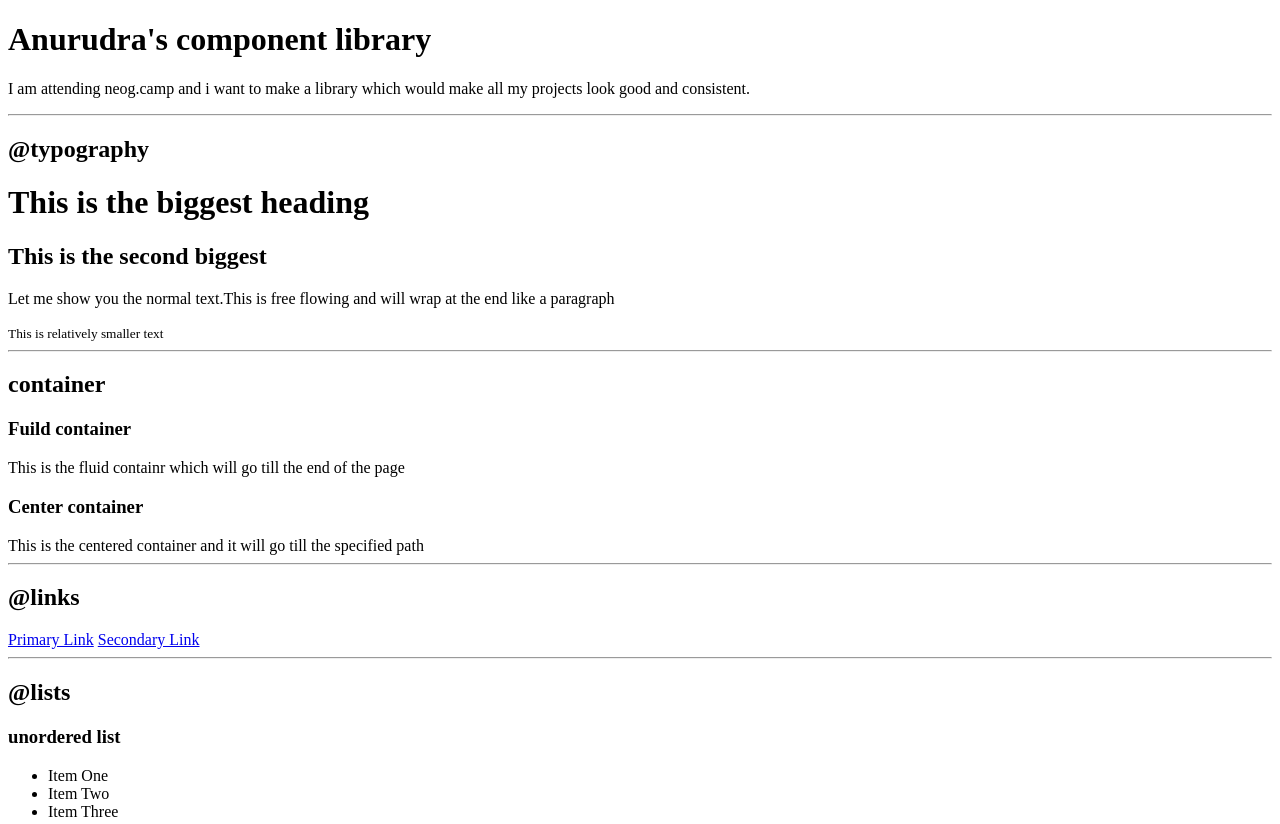
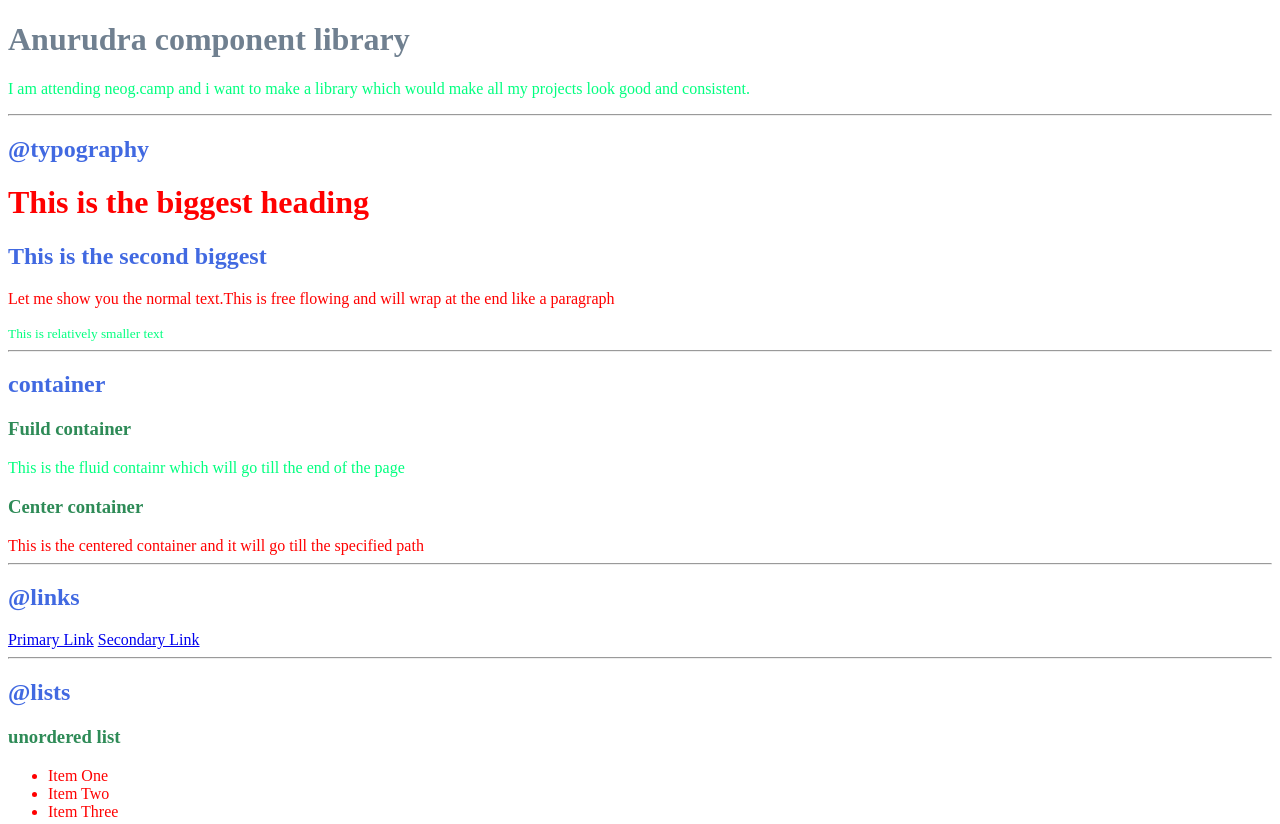
Before and after one commit to alphaCoder-25/Anurudra-Portfolio, a plain HTML site: page index.html in a window 1280 px wide. Shown: the top 824 px of the page. Drawn offline with Linux system fonts and the light colour scheme.

Commit message:
css: import & selectors

```diff
--- a/index.html
+++ b/index.html
@@ -5,11 +5,11 @@
     <meta charset="UTF-8">
     <meta name="viewport" content="width=device-width, initial-scale=1.0">
     <title>Component Library</title>
+    <link href="styles.css" rel="stylesheet"/>
 </head>
-
 <body>
-    <h1>Anurudra's component library</h1>
-    <p>I am attending neog.camp and i want to make a library which would make all my projects look good and consistent.
+    <h1 id="lib-header">Anurudra component library</h1>
+    <p class="para">I am attending neog.camp and i want to make a library which would make all my projects look good and consistent.
     </p>
 
     <hr>
@@ -19,14 +19,14 @@
     <h1>This is the biggest heading</h1>
     <h2>This is the second biggest</h2>
     <p>Let me show you the normal text.This is free flowing and will wrap at the end like a paragraph</p>
-    <small>This is relatively smaller text</small>
+    <small class="para">This is relatively smaller text</small>
 
     <hr>
 
     <h2>container</h2>
 
     <h3>Fuild container</h3>
-    <div>This is the fluid containr which will go till the end of the page</div>
+    <div class="para">This is the fluid containr which will go till the end of the page</div>
 
     <h3>Center container</h3>
     <div>This is the centered container and it will go till the specified path</div>
--- /dev/null
+++ b/styles.css
@@ -0,0 +1,19 @@
+body{
+    color: red;
+}
+
+h2{
+    color: royalblue;
+}
+
+h3{
+    color: seagreen;
+}
+
+#lib-header{
+    color: slategray;
+}
+
+.para{
+    color: springgreen;
+}
```
